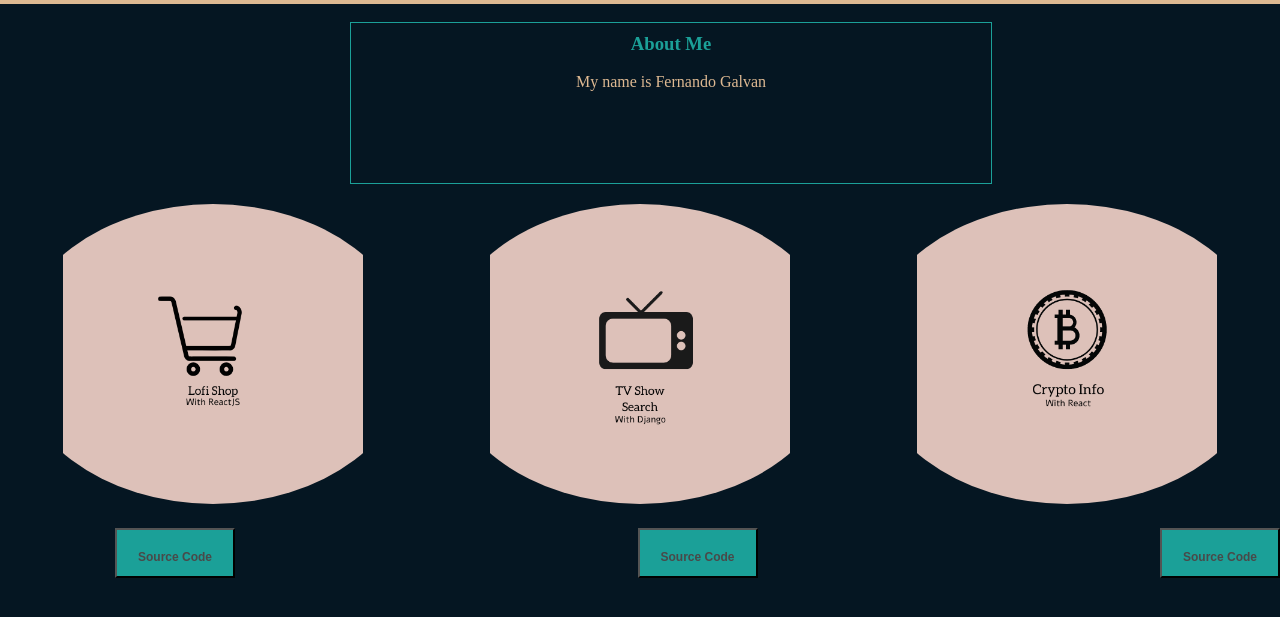
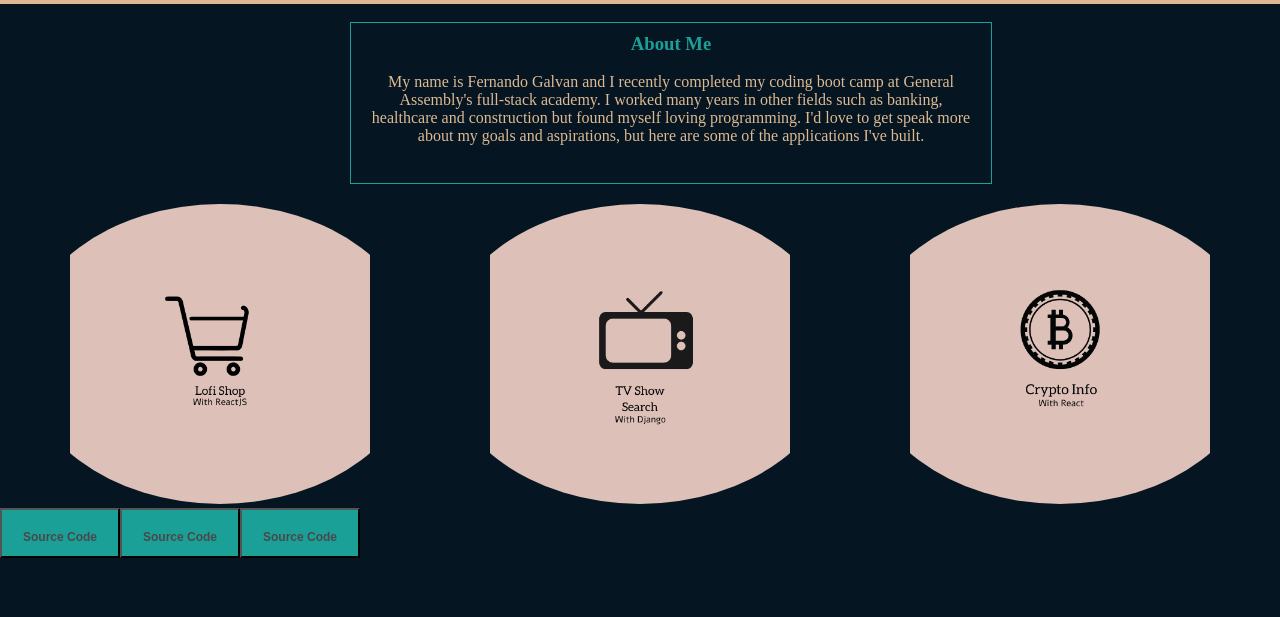
Before and after one commit to NandoLofi/portfoliofinal, a plain HTML site: page portfolio.html in a window 1280 px wide. Shown: the part 31-648 px from the top of the page. Drawn offline with Linux system fonts and the light colour scheme.

Commit message:
adding styling to make it all fit

```diff
--- a/portfolio.css
+++ b/portfolio.css
@@ -53,9 +53,7 @@ li > a {
 }
 .site__container {
     display: flex;
-    justify-content: space-around;
-    max-width: 100%;
-    max-height: 100%;
+    justify-content: space-evenly;
 }
 .image, .site__link{
     object-fit: contain;
@@ -67,10 +65,10 @@ li > a {
 }
 .button__container {
     display: flex;
-    padding-top: 20px;
-    margin-left: 115px;
-    justify-content: space-between;
 }
+
+
+
 .sitebtn {
     color: #494949;
     text-decoration: none;
@@ -88,9 +86,3 @@ li > a {
   border-color: #DEB992;
   transition: all 0.4s ease 0s;
 }
-
-.doublebutton__container {
-    display: flex;
-    margin: 5px;
-    ;
-}
--- a/portfolio.html
+++ b/portfolio.html
@@ -21,7 +21,7 @@
     <div class="aboutme__container">
         <h3> About Me </h3>
         <p>
-            My name is Fernando Galvan
+            My name is Fernando Galvan and I recently completed my coding boot camp at General Assembly's full-stack academy. I worked many years in other fields such as banking, healthcare and construction but found myself loving programming. I'd love to get speak more about my goals and aspirations, but here are some of the applications I've built.
         </p>
     </div>
     <div class="site__container">
@@ -30,9 +30,9 @@
         <a href="https://leafy-pika-ad0d4d.netlify.app/" target="_blank"><img class="image" src="./files/Lofi Shop (4).png" alt="crypto"></a>
     </div>
     <div class="button__container">
-        <button class="sitebtn">Source Code</button>
-        <button class="sitebtn">Source Code</button>
-        <button class="sitebtn">Source Code</button>
+        <a href="https://github.com/NandoLofi/lofi-store" target="_blank"><button class="sitebtn">Source Code</button></a>
+        <a href="https://github.com/NandoLofi/movie-app-django" target="_blank"><button class="sitebtn">Source Code</button></a>
+       <a href="https://github.com/NandoLofi/currency-app" target="_blank"> <button class="sitebtn">Source Code</button></a>
     </div>
 </body>
 </html>
```
